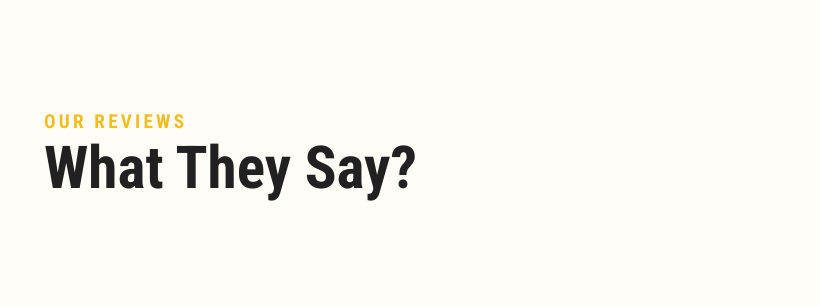
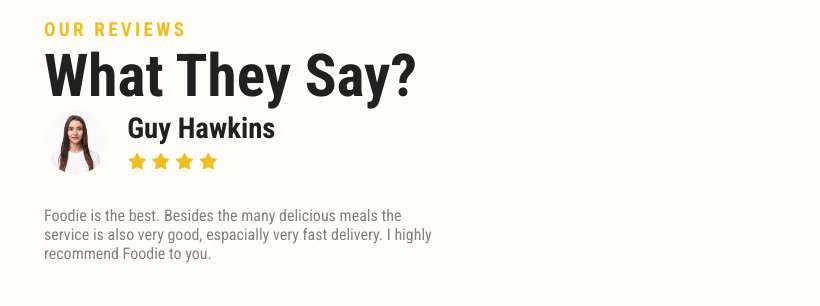
Before and after one commit to Farah-Saleem270/fooddeliveryrepo, a plain HTML site: page index.html in a window 1280 px wide. Shown: the part 1727-2033 px from the top of the page, 460-1280 px from the left. Drawn offline with nearby package versions, Linux system fonts and the light colour scheme.

Commit message:
add slider section I'm styling slider section

```diff
--- a/index.html
+++ b/index.html
@@ -206,14 +206,32 @@
 
                     <div class="review-container">
                         <div class="swiper mySwiper">
-                        <div class="swiper-wrapper">
-                            <div class="swiper-slide"></div>
-                            <!-- <div class="swiper-slide">Slide 2</div>
-                            <div class="swiper-slide">Slide 3</div> -->
+                            <div class="swiper-wrapper">
+                                <div class="swiper-slide">
+                                    <div class="flex gap-2">
+                                        <div class="profile">
+                                            <img src="images/profile1.jpeg">
+                                        </div>
+
+                                        <div>
+                                            <h4>Guy Hawkins</h4>
+                                            <div class="mt-half">
+                                                <i class="fa-solid fa-star"></i>
+                                                <i class="fa-solid fa-star"></i>
+                                                <i class="fa-solid fa-star"></i>
+                                                <i class="fa-solid fa-star"></i>
+                                            </div>
+                                        </div>
+                                    </div>
+                                    <p>Foodie is the best. Besides the many delicious meals
+                                        the service is also very good, espacially very fast
+                                        delivery. I highly recommend Foodie to you.
+                                    </p>
+                                </div>
+                            </div>
+                            <div class="swiper-button-next"></div>
+                            <div class="swiper-button-prev"></div>
                         </div>
-                        <div class="swiper-button-next"></div>
-                        <div class="swiper-button-prev"></div>
-                    </div>
                     </div>
                 </div>
             </div>
@@ -236,7 +254,7 @@
     <!-- swiperjs script -->
     <script src="https://cdn.jsdelivr.net/npm/swiper@12/swiper-bundle.min.js"></script>
     <!-- link main.js file -->
-     <script src="main.js"></script>
+    <script src="main.js"></script>
 </body>
 
 </html>
--- a/style.css
+++ b/style.css
@@ -68,6 +68,12 @@
 .mt-4 {
     margin-top: 4rem;
 }
+
+.mt-half{
+   margin-top: .5rem;
+}
+
+
 
 /* header styling */
 .navbar {
@@ -233,10 +239,9 @@
 }
 
 /* SECTION 03 */
-
-.review-container{
-    background: #F2BD21;
-}
+/* .review-container{
+    background: #f24721;
+} */
 
 .image-container img {
     max-width: 600px;
@@ -253,6 +258,22 @@
     height: 100%;
 }
 
+.profile{
+    width: 4rem;
+    aspect-ratio: 1;
+    border-radius: 100vw;
+    overflow: hidden;
+}
+
+.profile img{
+    width: 100%;
+    height: 100%;
+    object-fit: cover;
+}
+
+.fa-star{
+    color: var(--gold);
+}
 
 
 
```
